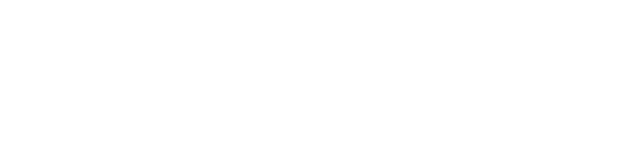
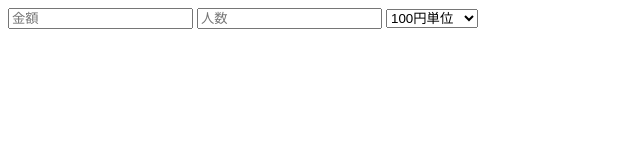
Before and after one commit to watepu/JS-split-calculator, a plain HTML site: page index.html in a window 1280 px wide. Shown: the whole page, without its empty margins (0-640 px from the left). Drawn offline with Linux system fonts and the light colour scheme.

Commit message:
入力欄を作成

```diff
--- a/index.html
+++ b/index.html
@@ -3,7 +3,19 @@
 <head>
   <meta charset="utf-8">
   <title>割り勘電卓</title>
+  <link rel="stylesheet" href="css/styles.css">
 </head>
 <body>
+  <div class="container">
+    <div class="input-area">
+      <input type="text" id="price" placeholder="金額">
+      <input type="text" id="num" placeholder="人数">
+      <select id="unit">
+        <option value="10">10円単位</option>
+        <option value="100" selected>100円単位</option>
+        <option value="1000">1000円単位</option>
+      </select>
+    </div>
+  </div>
 </body>
 </html>
```
